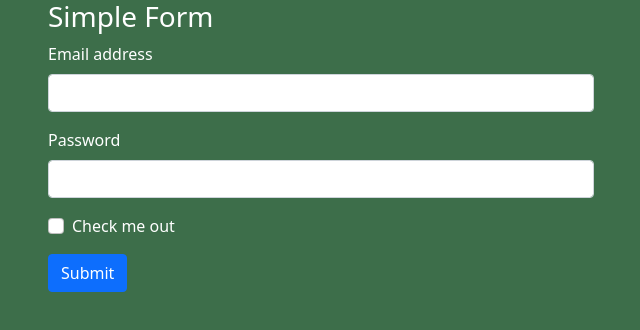
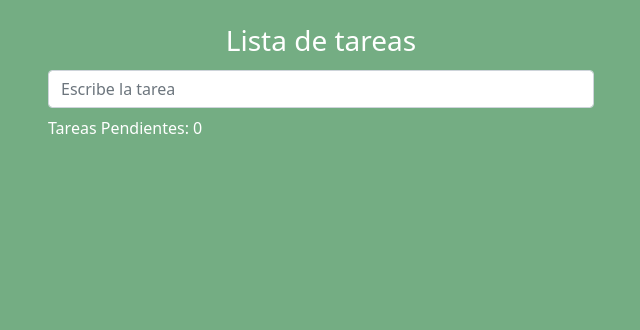
Before and after one commit to matiarias/fundamentos-de-react, a React (Create React App) app: page / in a window 1280 px wide. Shown: the top 330 px of the page, without its empty margins (319-959 px from the left). Built offline with nearby package versions, Linux system fonts and the light colour scheme.

Commit message:
creando una lista de tareas, practicando useState

```diff
--- a/src/App.jsx
+++ b/src/App.jsx
@@ -1,6 +1,7 @@
 import React from "react";
-import SimpleForm from "./components/useEffect/SimpleForm";
+import ListaDeTarea from "./components/practicas/ListaDeTarea.jsx";
 
+// import SimpleForm from "./components/useEffect/SimpleForm";
 // import TodoList from "./components/todo/TodoList";
 
 // import Galeria from "./components/galeria/Galeria";
@@ -10,7 +11,6 @@ import SimpleForm from "./components/useEffect/SimpleForm";
 // import { heroes } from "./datos/datos"
 
 const App = () => {
-
   // *codigo javascript
 
   // console.log(heroes);
@@ -20,17 +20,17 @@ const App = () => {
     // renderizar o mostrar en el navegador (jsx)
     // siempre tenemos que renderizar un solo elemento, por eso los encerramos en un div.
 
-        <div>
+    <>
       {/* <h1>Soy un componente!</h1> */}
       {/* <Mensaje dato={nombre} /> */}
       {/* <Heroes heroes = {heroes} /> */}
 
       {/* <TodoList /> */}
       {/* <Galeria /> */}
-            <SimpleForm />
-
-        </div>
-    )
+      {/* <SimpleForm /> */}
+      <ListaDeTarea />
+    </>
+  );
 };
 
 export default App;
--- /dev/null
+++ b/src/components/practicas/ListaDeTarea.jsx
@@ -0,0 +1,73 @@
+import React from "react";
+import { useState } from "react";
+import TareaCard from "./TareaCard";
+import TareaForm from "./TareaForm";
+
+const Practica = () => {
+  const [inputValue, setInputValue] = useState("");
+  const [task, setTask] = useState([]);
+
+  const handleChange = ({ target }) => {
+    // console.log(target.value);
+    setInputValue(target.value);
+  };
+
+  const handleSubmit = (e) => {
+    e.preventDefault();
+    if (!inputValue) {
+      alert("por favor escribe una tarea");
+    } else {
+      setTask([...task, inputValue]);
+      setInputValue("");
+      // localStorage.setItem("tareas", JSON.stringify(task));
+    }
+  };
+
+  const borrarTarea = (indice) => {
+    const tareasPendientes = [...task];
+    tareasPendientes.splice(indice, 1);
+    setTask(tareasPendientes);
+  };
+
+  const editarTarea = () => {};
+
+  return (
+    <>
+      <div className="container">
+        <div className="row mt-4">
+          <div className="col-12 col-md-6 offset-md-3 mb-1">
+            <h3 className="text-center">Lista de tareas</h3>
+          </div>
+        </div>
+
+        <div className="row">
+          <div className="col-12 col-md-6 offset-md-3 col-lg-6 offset-lg-3">
+            <TareaForm
+              handleSubmit={handleSubmit}
+              inputValue={inputValue}
+              handleChange={handleChange}
+            />
+
+            <p className="mt-2">Tareas Pendientes: {task.length}</p>
+          </div>
+        </div>
+
+        <div className="row">
+          <div className="col-12 col-md-6 offset-md-3 mt-3">
+            {task.map((item, index) => (
+              <TareaCard
+                key={index}
+                item={item}
+                index={index}
+                borrarTarea={borrarTarea}
+                editarTarea={editarTarea}
+              />
+            ))}
+          </div>
+        </div>
+      </div>
+    </>
+  );
+};
+
+export default Practica;
--- /dev/null
+++ b/src/components/practicas/TareaCard.jsx
@@ -0,0 +1,28 @@
+import React from "react";
+
+const TareaCard = ({ item, index, borrarTarea, editarTarea }) => {
+  return (
+    <div>
+      <div className="card mb-3">
+        <div className="card-body d-flex justify-content-between align-items-center">
+          <span>{item}</span>
+
+          <div>
+            <button
+              onClick={() => borrarTarea(index)}
+              className="btn btn-secondary btn-sm me-2"
+            >
+              X
+            </button>
+
+            <button onClick={editarTarea} className="btn btn-warning btn-sm">
+              Editar
+            </button>
+          </div>
+        </div>
+      </div>
+    </div>
+  );
+};
+
+export default TareaCard;
--- /dev/null
+++ b/src/components/practicas/TareaForm.jsx
@@ -0,0 +1,20 @@
+import React from "react";
+
+const TareaForm = ({ handleSubmit, handleChange, inputValue }) => {
+  return (
+    <>
+      <form onSubmit={handleSubmit}>
+        <input
+          maxLength="25"
+          type="text"
+          className="form-control"
+          placeholder="Escribe la tarea"
+          value={inputValue}
+          onChange={handleChange}
+        />
+      </form>
+    </>
+  );
+};
+
+export default TareaForm;
--- a/src/css/estilo.css
+++ b/src/css/estilo.css
@@ -1,5 +1,5 @@
 body {
-    background-color: #3d6e4a;
+  background-color: #74ad83;
   color: #fff;
 }
 
@@ -7,7 +7,6 @@ body {
   list-style: none;
   margin-bottom: 15px;
   cursor: pointer;
-
 }
 
 .container-counter {
```
Also changed, not shown: src/components/practicas2/GaleriaHome.jsx (added, +23 -0 lines). Lines whose indentation alone changed are shown as unchanged.
